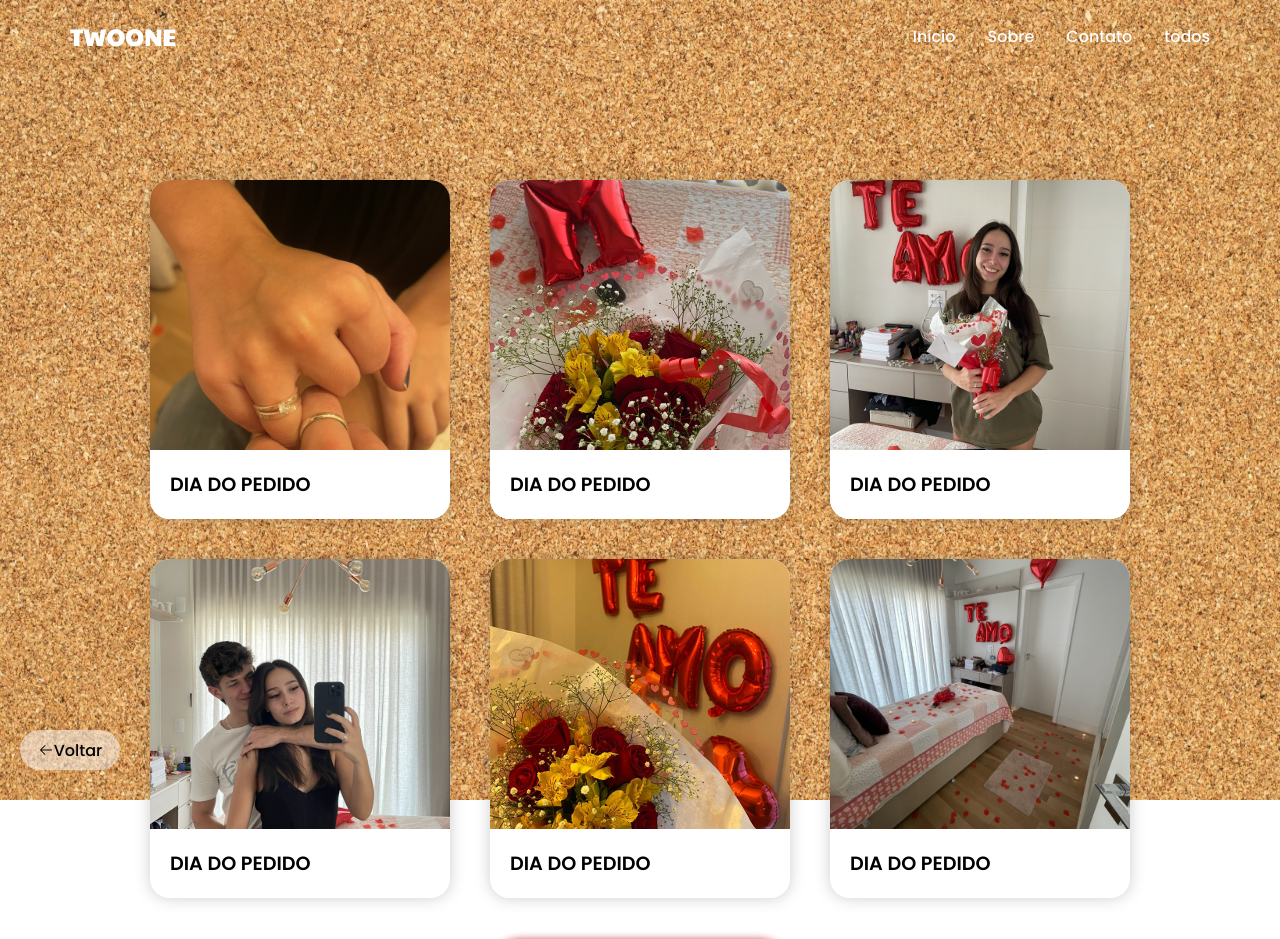
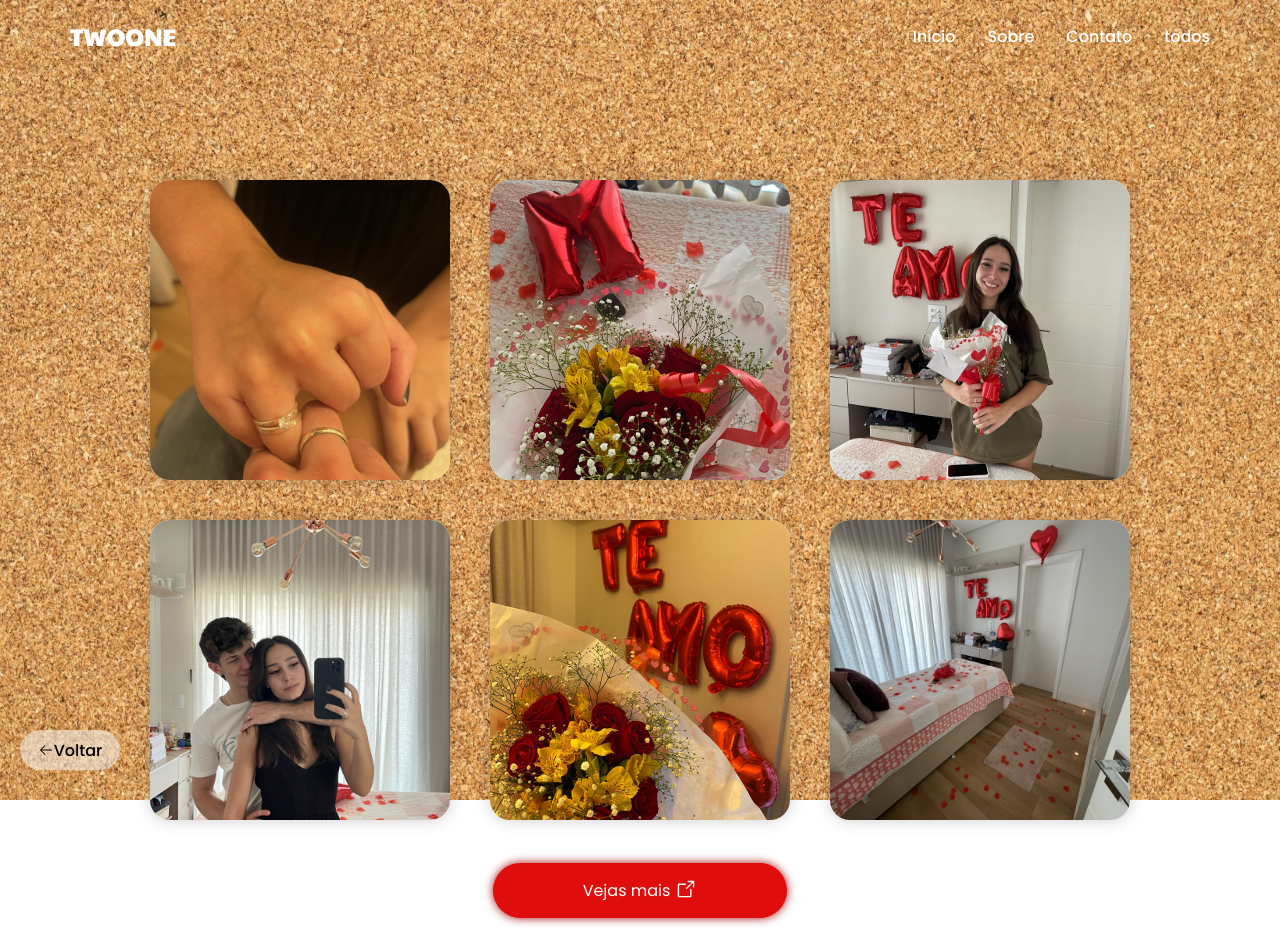
Before and after one commit to Cezarrull/sitetwoone, a React (Vite) app: page /DiaDoPedido in a window 1280 px wide. Shown: the top 939 px of the page. Built offline with nearby package versions, Linux system fonts and the light colour scheme.

Commit message:
:art: adjustments style page Galeria

```diff
--- a/src/Pages/Galeria/PedidoFotos/PedidoFotos.css
+++ b/src/Pages/Galeria/PedidoFotos/PedidoFotos.css
@@ -85,6 +85,7 @@
     padding: 20px;
     background: var(--white);
     z-index: 1;
+    display: none;
 }
 
 .details h2 {
@@ -92,14 +93,6 @@
     font-family: 'Poppins', sans-serif;
     color: var(--black);
     font-weight: 600;
-}
-
-.details p {
-    font-size: 1.2rem;
-    font-family: 'Poppins', sans-serif;
-    color: var(--black);
-    font-weight: 600;
-    display: block;
 }
 
 .buttonClosePedido {
@@ -128,6 +121,7 @@
     bottom: 0;
     border-top-left-radius: 8px;
     border-top-right-radius: 8px;
+    display: block;
 }
 
 .boxCheckPedido .details h2 {
@@ -224,7 +218,7 @@
     }
 
     .boxOpenedPedido img {
-        height: 270px;
+        height: 300px;
     }
 
     .boxCheckPedido {
--- a/src/Pages/Galeria/PedidoFotos/PedidoFotos.jsx
+++ b/src/Pages/Galeria/PedidoFotos/PedidoFotos.jsx
@@ -51,7 +51,6 @@ export function PedidoFotos () {
                                 </div>
 
                                 <figcaption className="details">
-                                    <p>DIA DO PEDIDO</p>
                                     <h2>01/09/2024</h2>
                                 </figcaption>
                             </figure>
@@ -64,7 +63,6 @@ export function PedidoFotos () {
                                 </div>
 
                                 <figcaption className="details">
-                                    <p>DIA DO PEDIDO</p>
                                     <h2>01/09/2024</h2>
                                 </figcaption>
                             </figure>
@@ -77,7 +75,6 @@ export function PedidoFotos () {
                                 </div>
 
                                 <figcaption className="details">
-                                    <p>DIA DO PEDIDO</p>
                                     <h2>01/09/2024</h2>
                                 </figcaption>
                             </figure>
@@ -90,7 +87,6 @@ export function PedidoFotos () {
                                 </div>
 
                                 <figcaption className="details">
-                                    <p>DIA DO PEDIDO</p>
                                     <h2>01/09/2024</h2>
                                 </figcaption>
                             </figure>
@@ -103,7 +99,6 @@ export function PedidoFotos () {
                                 </div>
 
                                 <figcaption className="details">
-                                    <p>DIA DO PEDIDO</p>
                                     <h2>01/09/2024</h2>
                                 </figcaption>
                             </figure>
@@ -116,7 +111,6 @@ export function PedidoFotos () {
                                 </div>
 
                                 <figcaption className="details">
-                                    <p>DIA DO PEDIDO</p>
                                     <h2>01/09/2024</h2>
                                 </figcaption>
                             </figure>
--- a/src/Pages/Galeria/PrimeirasFotos/PrimeirasFotos.css
+++ b/src/Pages/Galeria/PrimeirasFotos/PrimeirasFotos.css
@@ -58,7 +58,7 @@
 
 .boxOpened {
     background-color: var(--white);
-    border-radius: 20px;
+    border-radius: 14px;
     overflow: hidden;
     box-shadow: 0 0 15px var(--shadow);
     max-width: 380px;
@@ -84,6 +84,7 @@
     padding: 20px;
     background: var(--white);
     z-index: 1;
+    display: none;
 }
 
 .details h2 {
@@ -92,14 +93,6 @@
     color: var(--black);
     font-weight: 600;
     display: none;
-}
-
-.details p {
-    font-size: 1.2rem;
-    font-family: 'Poppins', sans-serif;
-    color: var(--black);
-    font-weight: 600;
-    display: block;
 }
 
 .buttonClose {
@@ -120,6 +113,7 @@
     align-items: center;
     max-width: 100%;
     transition: 0s;
+    transform: rotate(0);
 }
 
 .boxCheck .details {
@@ -128,6 +122,7 @@
     bottom: 0;
     border-top-left-radius: 8px;
     border-top-right-radius: 8px;
+    display: block;
 }
 
 .boxCheck .details h2 {
@@ -180,7 +175,7 @@
     }
 
     .boxOpened img {
-        height: 270px;
+        height: 300px;
     }
 
     .boxCheck {
--- a/src/Pages/Galeria/PrimeirasFotos/PrimeirasFotos.jsx
+++ b/src/Pages/Galeria/PrimeirasFotos/PrimeirasFotos.jsx
@@ -43,13 +43,12 @@ export function PrimeirasFotos() {
                 <div className="primeirasFotosContent">
                     <Link to="#">
                         <figure className={`boxOpened ${active === 0 ? 'boxCheck' : ''}`} onClick={() => handleClick(0)}>
-                            <img src={Image1} alt=""/>
+                            <img src={Image1} alt="" />
                             <div className="buttonClose" onClick={(event) => btnClose(0, event)}>
                                 <X size={32}/>
                             </div>
 
                             <figcaption className="details">
-                                <p>PRIMEIRAS FOTOS</p>
                                 <h2>16/08/2024</h2>
                             </figcaption>
                         </figure>
@@ -62,7 +61,6 @@ export function PrimeirasFotos() {
                             </div>
 
                             <figcaption className="details">
-                                <p>PRIMEIRAS FOTOS</p>
                                 <h2>10/08/2024</h2>
                             </figcaption>
                         </figure>
@@ -75,7 +73,6 @@ export function PrimeirasFotos() {
                             </div>
 
                             <figcaption className="details">
-                                <p>PRIMEIRAS FOTOS</p>
                                 <h2>09/08/2024</h2>
                             </figcaption>
                         </figure>
@@ -88,7 +85,6 @@ export function PrimeirasFotos() {
                             </div>
 
                             <figcaption className="details">
-                                <p>PRIMEIRAS FOTOS</p>
                                 <h2>20/07/2024</h2>
                             </figcaption>
                         </figure>
@@ -101,7 +97,6 @@ export function PrimeirasFotos() {
                             </div>
 
                             <figcaption className="details">
-                                <p>PRIMEIRAS FOTOS</p>
                                 <h2>25/08/2024</h2>
                             </figcaption>
                         </figure>
@@ -114,7 +109,6 @@ export function PrimeirasFotos() {
                             </div>
 
                             <figcaption className="details">
-                                <p>PRIMEIRAS FOTOS</p>
                                 <h2>31/08/2024</h2>
                             </figcaption>
                         </figure>
--- a/src/Pages/Home/Home.css
+++ b/src/Pages/Home/Home.css
@@ -98,7 +98,7 @@
 .image img,
 .imageTwo img {
     width: 100%;
-    height: 400px;
+    height: 300px;
     aspect-ratio: 16/9;
     object-fit: cover;
 
@@ -146,6 +146,11 @@
     .imageTwo {
         max-width: 350px;
     }
+
+    .image img,
+    .imageTwo img {
+        height: 350px;
+    }
 }
 
 @media screen and (min-width: 1050px) {
@@ -153,4 +158,9 @@
     .textTwo {
         max-width: 35vw;
     }
+
+    .image img,
+    .imageTwo img {
+        height: 380px;
+    }
 }
```
